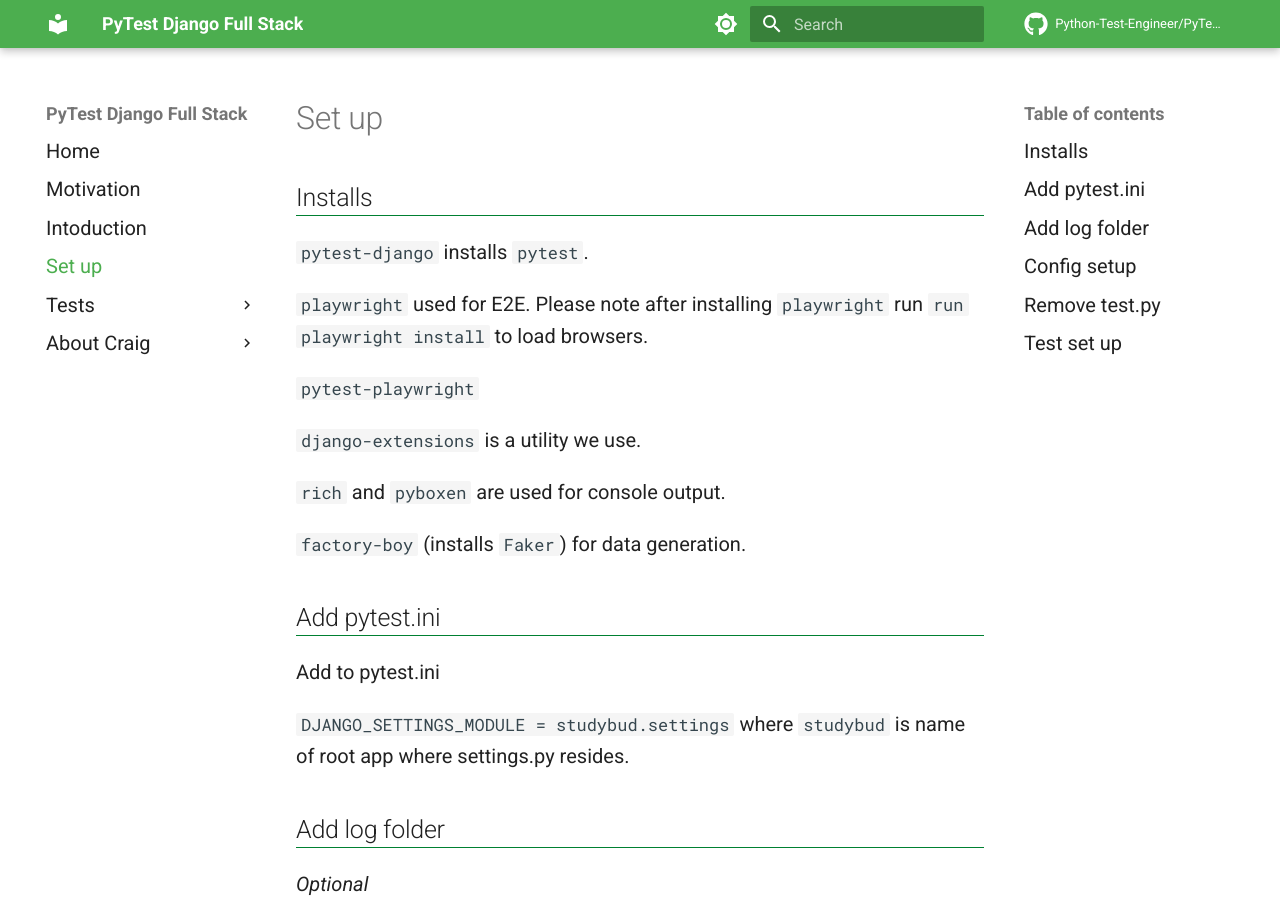
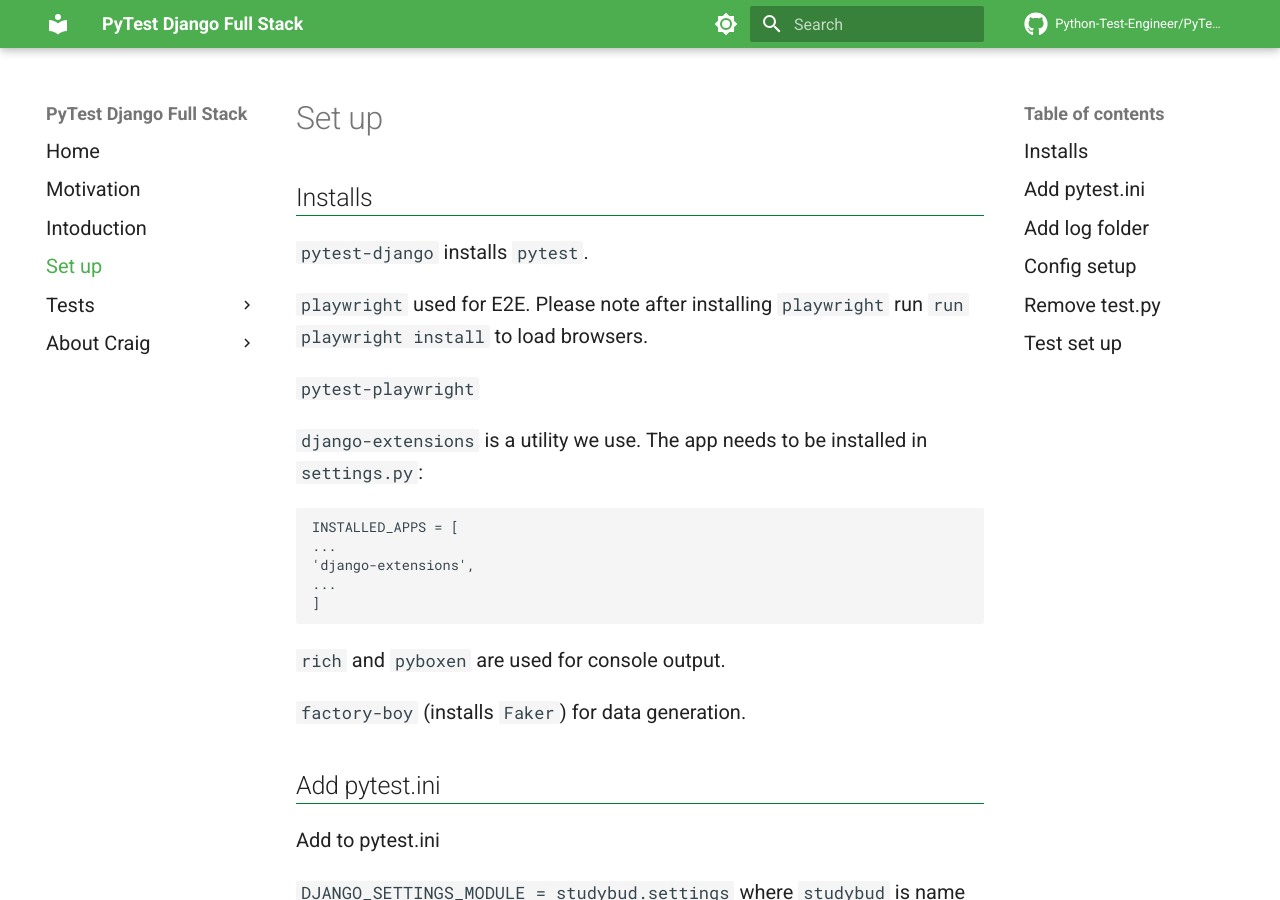
Before and after one commit to Python-Test-Engineer/PyTest-Django-Full-Stack-Book, an MkDocs documentation site: the page built from docs/setup.md, in a window 1280 px wide and 900 px high. Built offline with MkDocs 1.6.1 and Material for MkDocs 9.7.7, drawn with Linux system fonts in a browser that asks for light colours; comment, search, counter and statistics services are not loaded.

Commit message:
add notes on django-extension

````diff
--- a/docs/setup.md
+++ b/docs/setup.md
@@ -8,7 +8,16 @@
 
 `pytest-playwright`
 
-`django-extensions` is a utility we use.
+`django-extensions` is a utility we use. The app needs to be installed in `settings.py`:
+
+```
+
+INSTALLED_APPS = [
+...
+'django-extensions',
+...
+]
+```
 
 `rich` and `pyboxen` are used for console output.
 
````
Also changed, not shown: site/search/search_index.json, site/setup/index.html, 1 other file.
